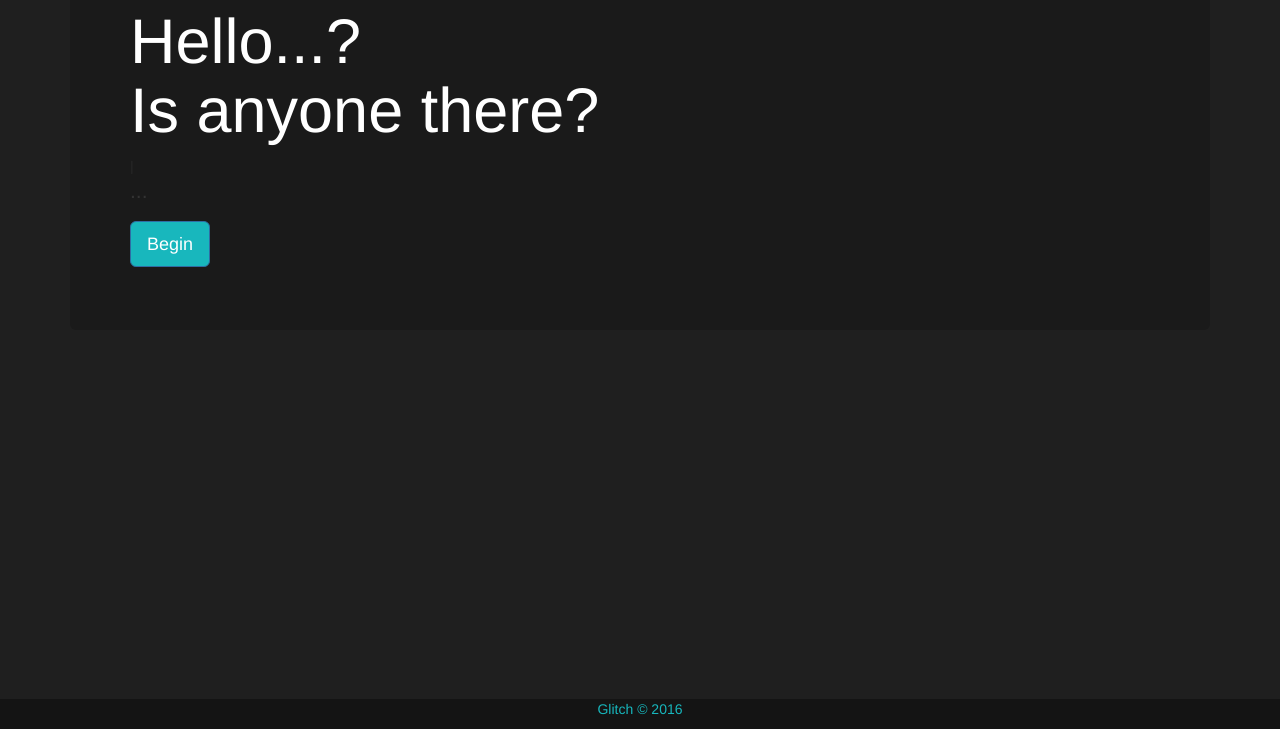
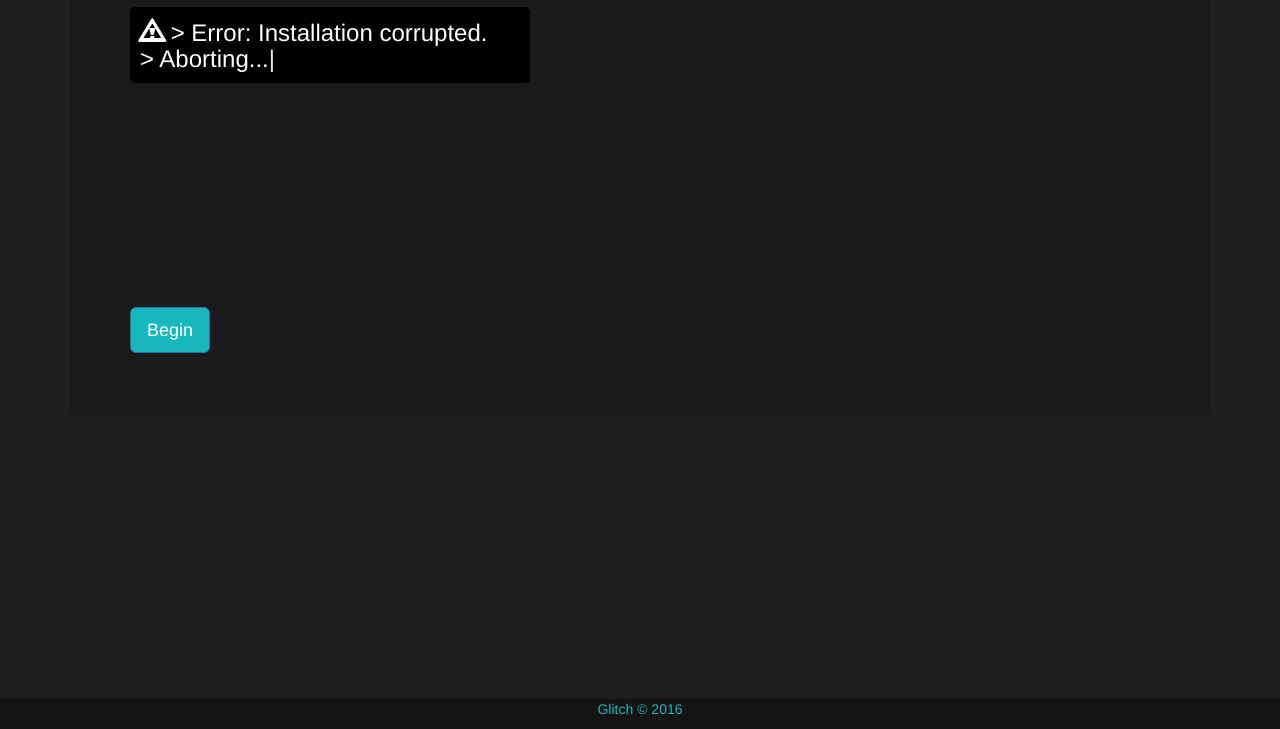
Before and after one commit to awasicek/glitch, a website: page public/index.html in a window 1280 px wide. Shown: the part 153-882 px from the top of the page. Drawn offline with nearby package versions, Linux system fonts and the light colour scheme.

Commit message:
configured typing animations

```diff
--- a/public/css/index.css
+++ b/public/css/index.css
@@ -18,6 +18,7 @@ body {
 }
 
 .typed-cursor{
+    color: white;
     opacity: 1;
     -webkit-animation: blink 0.7s infinite;
     -moz-animation: blink 0.7s infinite;
--- a/public/index.html
+++ b/public/index.html
@@ -77,19 +77,51 @@
       <br>
       <div class="container">
         <div class="jumbotron" style="background-color: rgba(0, 0, 0, 0.15)">
-          <h1 class="typing" style="color: white">Hello? Is anyone there?</h1>
-          <p>...</p>
+          <div style="height: 300px; min-height: 300px">
+
+            <h3 id="error-message" style="background-color: black; color: white; padding: 10px; width: 400px; border-radius: 5px; display: none"><span class="glyphicon glyphicon-warning-sign" aria-hidden="true">
+              </span> > Error: Installation corrupted. &nbsp&nbsp&nbsp&#8239 > <span id="abort"></span>
+            </h3>
+
+            <p id="glitch-window" style="display: none"><span class="glitch-type" style="color: white;"></span></p>
+
+          </div>
+
           <p><a class="btn btn-primary btn-lg" href="#" role="button" style="background-color: rgba(24, 223, 230, 0.8)">Begin</a></p>
+
         </div>
       </div>
 
       <script>
         $(function(){
-            $(".typing").typed({
-              strings: ["Hello...? ^1000 <br> Is anyone there?"],
+            $(".glitch-type").typed({
+              strings: ["^8000 Hello^500...? ^1000 <br> Is anyone out there? <br> ^1000 I think something went wrong. <br> ^1000 Please help me."],
+              typeSpeed: 50
+            });
+        });
+
+        $(function(){
+            $("#abort").typed({
+              strings: ["^2500 Aborting^300.^300.^300."],
               typeSpeed: 100
             });
         });
+
+      function introGlitch(){
+        $('#glitch-window').fadeIn(100)
+      }
+      window.setTimeout(introGlitch, 8000)
+
+      function introError(){
+        $('#error-message').fadeIn(1000)
+      }
+      window.setTimeout(introError, 1000)
+
+      function fadeErrorMessage(){
+        $('#error-message').fadeOut(1000)
+      }
+      window.setTimeout(fadeErrorMessage, 6500)
+
       </script>
 
       <div ui-view></div>
```
